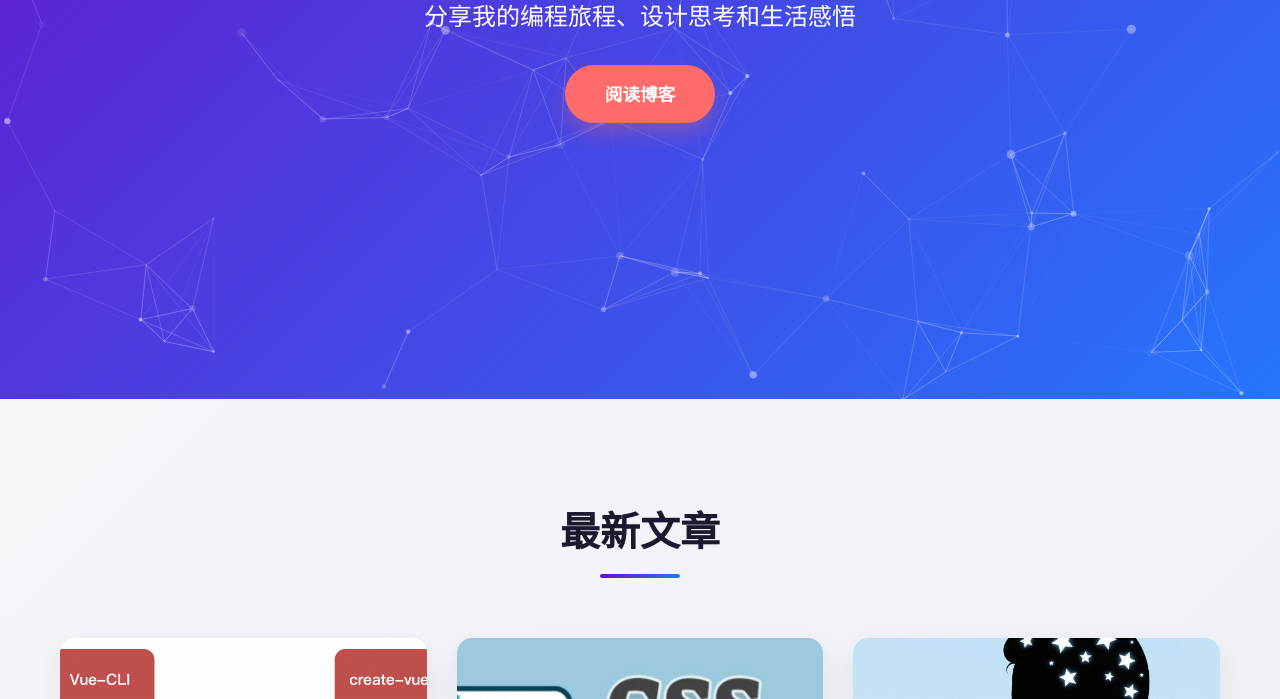
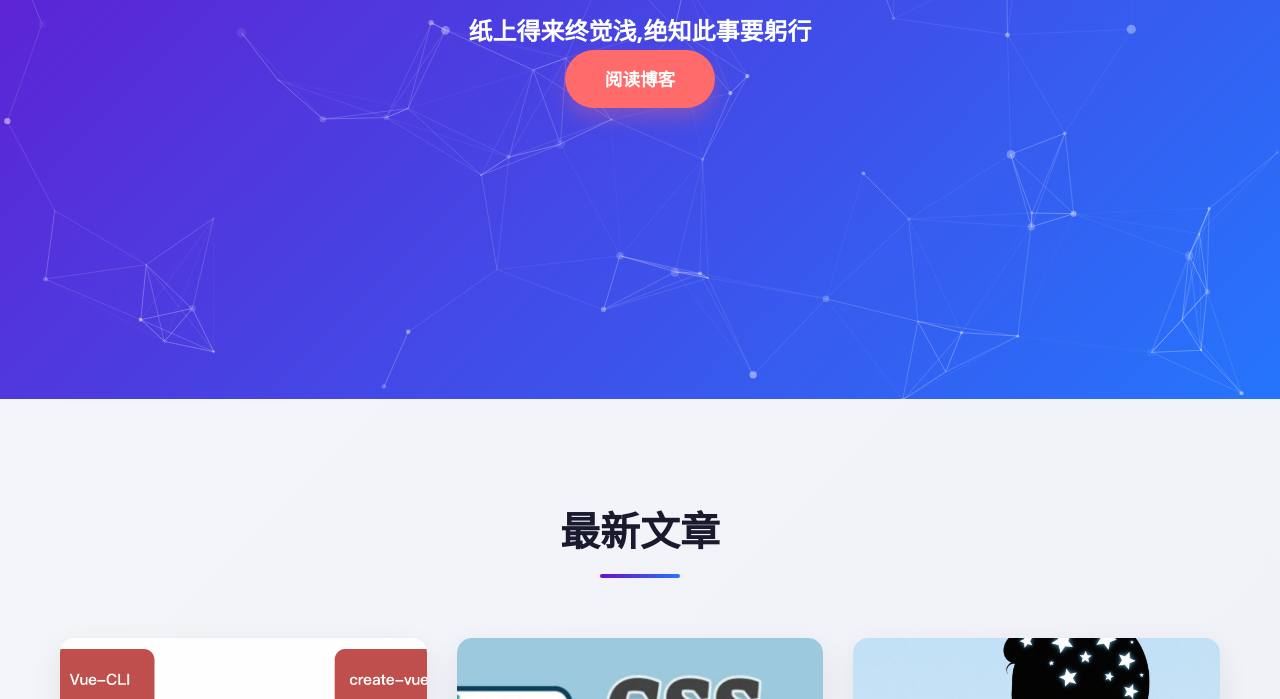
Before and after one commit to liunian-Progress/myweb, a plain HTML site: page index.html in a window 1280 px wide. Shown: the part 401-1100 px from the top of the page. Drawn offline with nearby package versions, Linux system fonts and the light colour scheme.

Commit message:
Add files via upload

```diff
--- a/index.html
+++ b/index.html
@@ -873,7 +873,8 @@
             <div id="particles-js"></div>
             <div class="hero-content">
                 <h1>探索创意与技术的边界</h1>
-                <p>分享我的编程旅程、设计思考和生活感悟</p>
+				<h2>纸上得来终觉浅,绝知此事要躬行</h2>
+                <!-- <p>分享我的编程旅程、设计思考和生活感悟</p> -->
                 <a href="#blog" class="cta-button">阅读博客</a>
             </div>
         </section>
```
